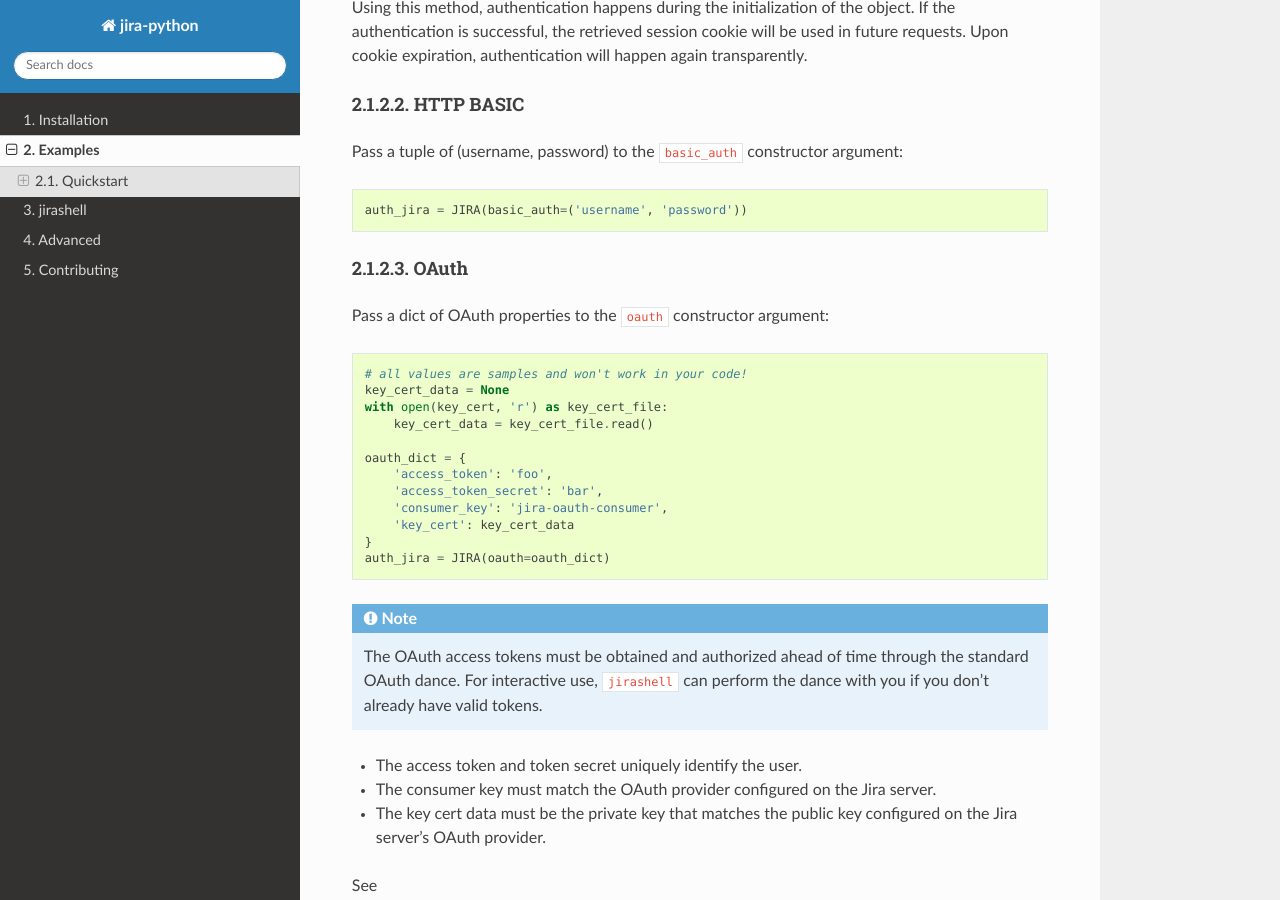
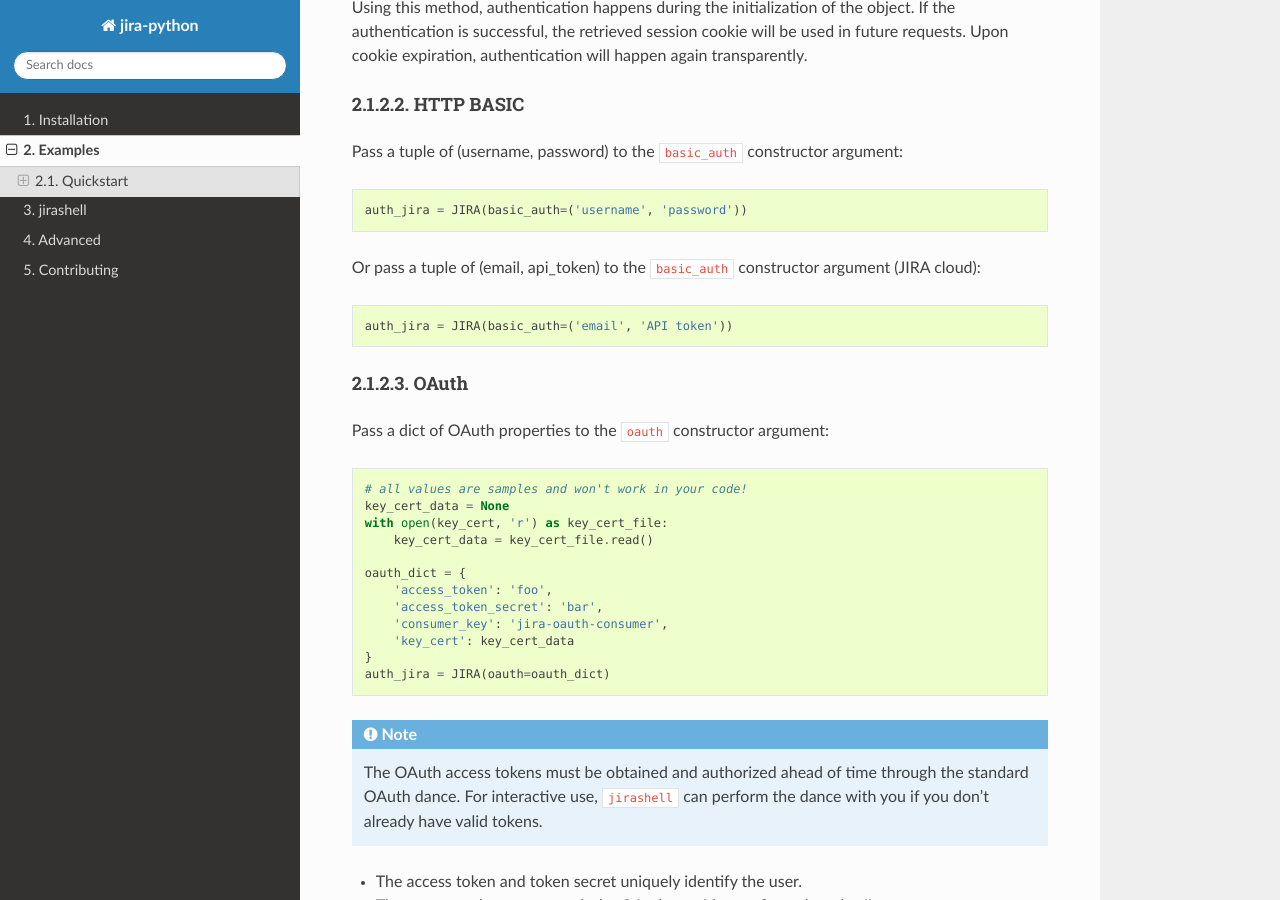
Before and after one commit to pycontribs/jira, a Sphinx documentation site: the page built from docs/examples.rst, in a window 1280 px wide and 900 px high, scrolled down 1901 px. Built offline with Sphinx 7.4.7 and the Read the Docs theme 2.0.0, drawn with Linux system fonts in a browser that asks for light colours; pages that are not in the unit, such as notebooks, are missing from menus; the version number could not be read and is left out.

Commit message:
Example of the email address and API token initialization. (#893)

```diff
--- a/docs/examples.rst
+++ b/docs/examples.rst
@@ -60,6 +60,11 @@ HTTP BASIC
 Pass a tuple of (username, password) to the ``basic_auth`` constructor argument::
 
     auth_jira = JIRA(basic_auth=('username', 'password'))
+
+Or pass a tuple of (email, api_token) to the ``basic_auth`` constructor argument (JIRA cloud)::
+
+    auth_jira = JIRA(basic_auth=('email', 'API token'))
+
 
 OAuth
 ^^^^^
```
